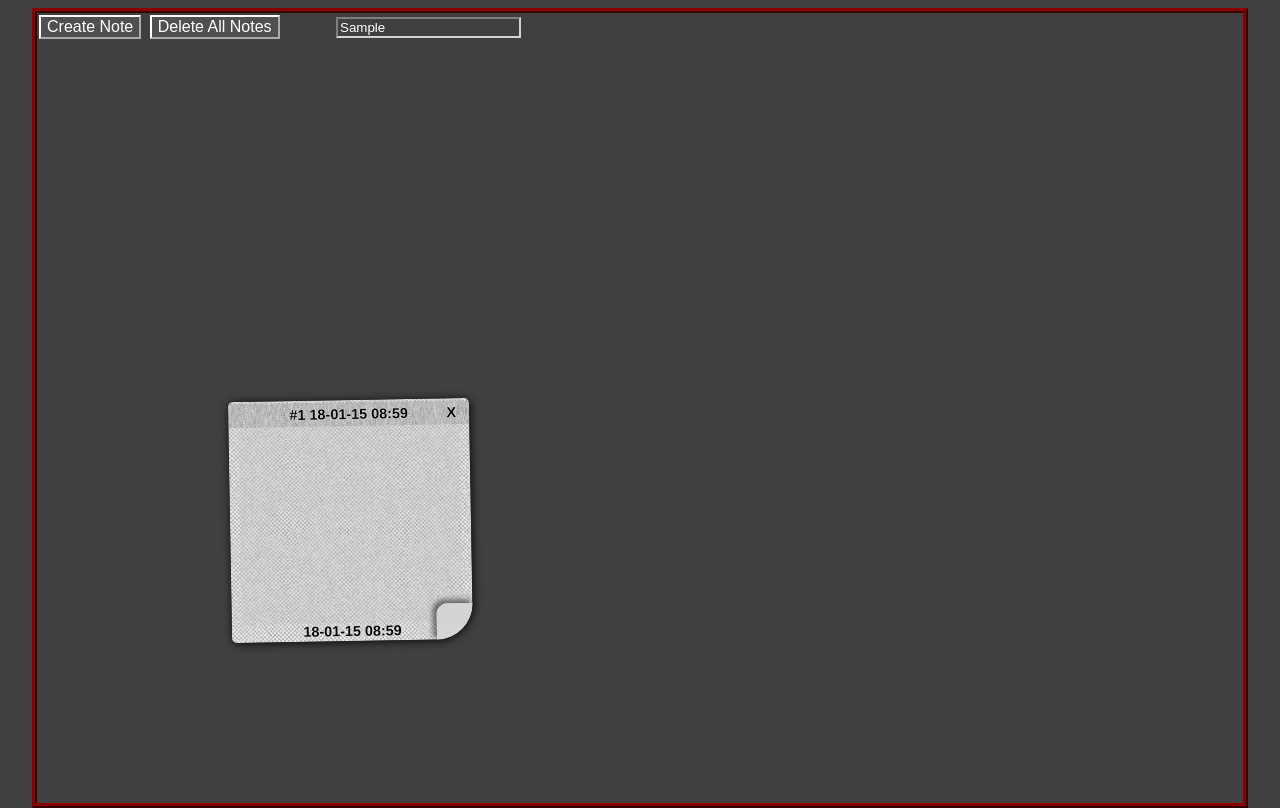
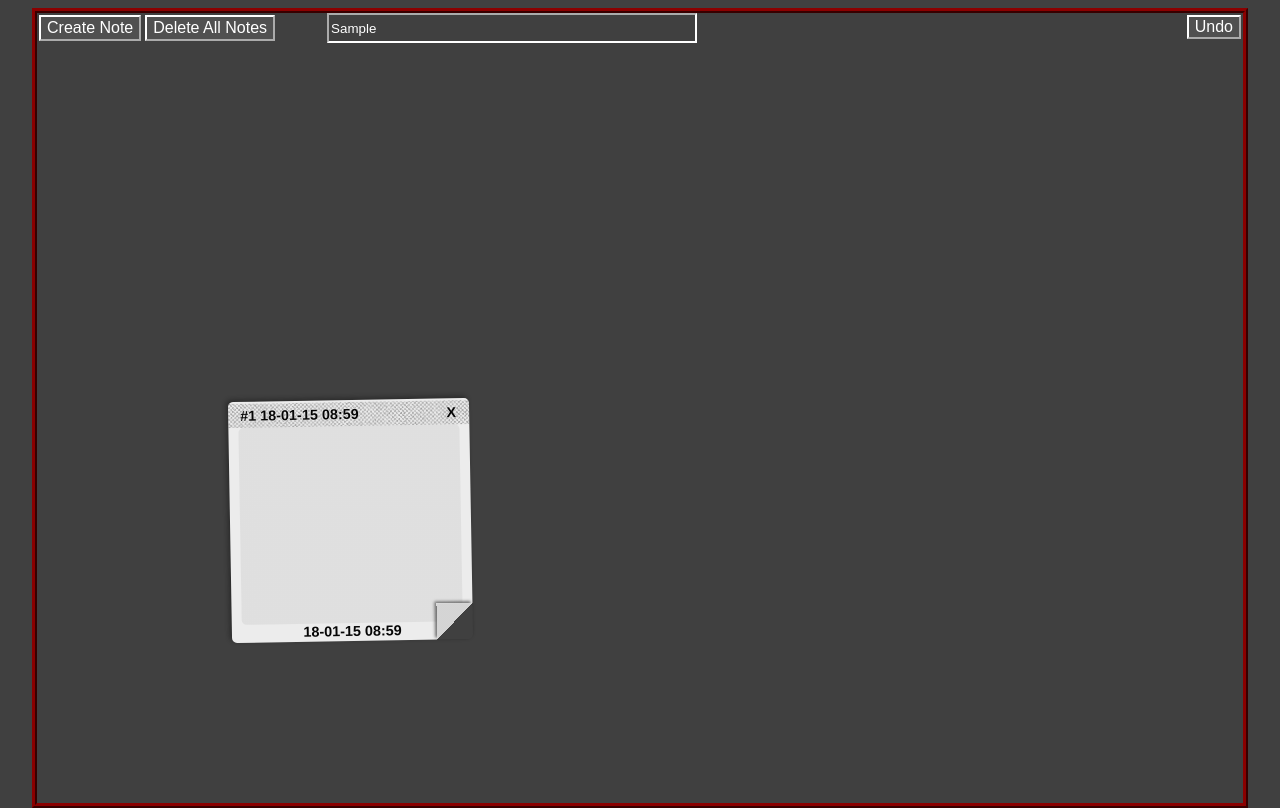
Before and after one commit to javiside/JS_StickyNotes, a plain HTML site: page index.html in a window 1280 px wide. Both pictures are taken after typing "Sample" into the empty fields and a click on the button "Create Note". Drawn offline with Linux system fonts and the light colour scheme.

Commit message:
010 -Added undo button and detecting ctrl + Z event. -Changed notes style

```diff
--- a/css/style.css
+++ b/css/style.css
@@ -17,8 +17,9 @@ body{
 }
 header{
     position: absolute;
-    display:inline-block;
+    display:flex;
     height: 30px;
+    width: 100%;
     background-color: #404040;
     z-index: 5;
 }
@@ -42,12 +43,13 @@ textarea{
     height : 80%;
     border : none;
     border-radius: 5px;
-    background-color : rgba(200,200,200,.25);
+    background: -webkit-linear-gradient(135deg, transparent 3%, rgba(200,200,200,.25) 10px);
 }
 
 /* #ID Selectors */
 #closeNote{
     position: absolute;
+    flex-shrink: 1;
     display: flex;
     flex-direction: column;
     justify-content: center;
@@ -57,7 +59,7 @@ textarea{
     right: 0;
     width: 15%;
     font-size: 100%;
-    margin: 0;
+    margin-left: 5px;
     padding: 0;
     z-index: 3;
     color:black;
@@ -68,6 +70,10 @@ textarea{
     color:white;
     text-shadow: 0 0 2px darkred, 0 0 2px darkred, 0 0 2px darkred;
 }
+#undo{
+    position: absolute;
+    right: 0;
+}
 /* .Class Selectors */
 .stickyDiv{
     position: absolute;
@@ -75,41 +81,56 @@ textarea{
     flex-flow: column;
     align-items: center;
     justify-content: center;
-    box-shadow: 1px 1px 10px black;
     border-radius: 5px;
     filter: alpha(opacity=90);
     font-weight: bold;
     opacity: .9;
     font-size: .9rem;
     color: black;
+    box-shadow: -2px -2px 5px rgba(20, 20, 20, 0.548);
     text-shadow: 0 0 1px white, 0 0 1px white, 0 0 1px white;
     background-image: url('../img/texture.png');
-    border-bottom-right-radius: 15%;
+    background: -webkit-linear-gradient(135deg, transparent 7.5%, var(--color) 10px);
     /* Using JS for width and height*/
+}
+.stickyDiv:before {
+    content: " ";
+    display: block;
+    position: absolute;
+    background: -webkit-linear-gradient(
+        135deg,
+        transparent 50%,
+        hsl( var(--hueColor), var(--satColor), var(--lumColor))
+        10px);
+    width: 15%;
+    height: 15%;
+    right: 0;
+    bottom: 0;
 }
 .stickyDiv:after {
     content: " ";
     display: block;
     position: absolute;
-    background-color: hsla(var(--hueColor), var(--satColor), var(--lumColor),.9); /*darker color*/
-    box-shadow: -3px -3px 5px 1px rgba(0,0,0,.5);
+    box-shadow: -2px -2px 3px rgba(20, 20, 20, 0.548);
     width: 15%;
     height: 15%;
     right: 0;
     bottom: 0;
-    border-top-left-radius: 30%;
-    border-bottom-right-radius: 100%;
 }
 .noteHeader{
     position: relative;
     display: flex;
-    align-items: center;
+    flex-flow: column;
+    align-items: space-between;
     justify-content: center;
     width: 100%;
     height: 10%;
     background-image:url('../img/texture.png');
 }
 .noteInfo{
+    flex-shrink: 2;
+    text-align: left;
+    padding-left: 5%;
     cursor: url('../img/open.png')20 10, pointer;
 }
 .noteInfo:active{
@@ -120,43 +141,43 @@ textarea{
     --hueColor: 0;
     --satColor: 100%;
     --lumColor: 40%;
-    background-color: red;
+    --color: red;
 }
 .white{
     --hueColor: 0;
     --satColor: 0%;
     --lumColor: 90%;
-    background-color: white;
+    --color: white;
 }
 .yellow{
     --hueColor: 60;
     --satColor: 100%;
     --lumColor: 40%;
-    background-color: yellow;
+    --color: yellow;
 }
 .green{
     --hueColor: 120;
     --satColor: 100%;
-    --lumColor: 40%;
-    background-color: green;
+    --lumColor: 20%;
+    --color: green;
 }
 .royalblue{
     --hueColor: 225;
     --satColor: 73%;
     --lumColor: 47%;
-    background-color: royalblue;
+    --color: royalblue;
 }
 .black{
     --hueColor: 0;
     --satColor: 0%;
     --lumColor: 0%;
-    background-color: black;
+    --color: black;
 }
 .darkcyan{
     --hueColor: 180;
     --satColor: 100%;
-    --lumColor: 17%;
-    background-color: darkcyan;
+    --lumColor: 22%;
+    --color: darkcyan;
 }
 .editing{
     background-image: url('../img/editing.png');
@@ -173,6 +194,7 @@ textarea{
     position: relative;
     color:white;
     background-color: transparent;
-    border: 2px inset lightgray;
+    border: 2px inset white;
     margin-left: 50px;
+    width: 30%;
 }
--- a/index.html
+++ b/index.html
@@ -12,6 +12,7 @@
 		<button id="createNote">Create Note</button>
 		<button id="deleteNotes">Delete All Notes</button>
 		<input type="text" id="search" class="searchBox" placeholder="Search Notes...(just type)">
+		<button id="undo">Undo</button>
 	</header>
 	<main>
 		<div id="wrapper">
--- a/js/main.js
+++ b/js/main.js
@@ -140,9 +140,15 @@ define(['view', 'model', 'factory', 'underscore', 'events'], function (view, mod
                 });
                 event.target.ondragend = function (eventEnd) {
                     var target = eventEnd.target.parentNode.parentNode;
-                    model.savedNotes[target.id].noteLeft = target.style.left.substr(0,5);
-                    model.savedNotes[target.id].noteTop = target.style.top.substr(0,5);
+                    model.savedNotes[target.id].noteLeft = target.style.left.substr(0, 5);
+                    model.savedNotes[target.id].noteTop = target.style.top.substr(0, 5);
                 }
+            }
+        },
+        undo: function (event) {
+            var key = event.key;
+            if (event.type == "up" || key == " " || key == 'Enter' || (key == 'z' && event.ctrlKey)) {
+                alert("UNDO or CTRL + Z");
             }
         },
         beforeunload: function () {
@@ -152,7 +158,9 @@ define(['view', 'model', 'factory', 'underscore', 'events'], function (view, mod
 
         },
         execute: function (exec) {
-            return noteManager[exec.name] && noteManager[exec.name].apply(noteManager, arguments);
+            return (exec.key === 'z' && exec.ctrlKey) ?
+                noteManager["undo"].apply(noteManager, arguments) :
+                noteManager[exec.name] && noteManager[exec.name].apply(noteManager, arguments);
         }
     };
 
--- a/js/view.js
+++ b/js/view.js
@@ -20,17 +20,6 @@ define(['underscore', 'events'], function (_, events) {
         <text id="modID"><%= modInfo %></text>
     </div>`);
 
-
-    //BIND EVENTS//
-    addEventListener("beforeunload", confirmExit);
-    addEventListener("resize", function (event) { events.trigger('sizeChanged', wrapper) });
-    addEventListener("mousedown", function (event) { events.trigger('clicked', { name: event.target.id, target: event.target, type: "down", info: event }) });
-    addEventListener("mouseup", function (event) { events.trigger('clicked', { name: event.target.id, target: event.target, type: "up" }) });
-    addEventListener("keydown", function (event) { events.trigger('KeyDown', { name: event.target.id, textArea: event.target, note: event.target.parentNode, key: event.key }) });
-
-    events.on('changeOnNotes', render);
-    events.on('sizeChanged', changeSize);
-
     //Check localStorage for saved notes on load
     (function () {
         localStorage['lastNote'] = localStorage['lastNote'] || 0;
@@ -48,6 +37,16 @@ define(['underscore', 'events'], function (_, events) {
         }
     }
     )();
+
+    //BIND EVENTS//
+    addEventListener("beforeunload", confirmExit);
+    addEventListener("resize", function (event) { events.trigger('sizeChanged', wrapper) });
+    addEventListener("mousedown", function (event) { events.trigger('clicked', { name: event.target.id, target: event.target, type: "down", info: event }) });
+    addEventListener("mouseup", function (event) { events.trigger('clicked', { name: event.target.id, target: event.target, type: "up" }) });
+    addEventListener("keydown", function (event) { events.trigger('KeyDown', { name: event.target.id, textArea: event.target, note: event.target.parentNode, key: event.key, ctrlKey:event.ctrlKey }) });
+
+    events.on('changeOnNotes', render);
+    events.on('sizeChanged', changeSize);
 
     function render(el) {
         switch (el.tagName) {
```
